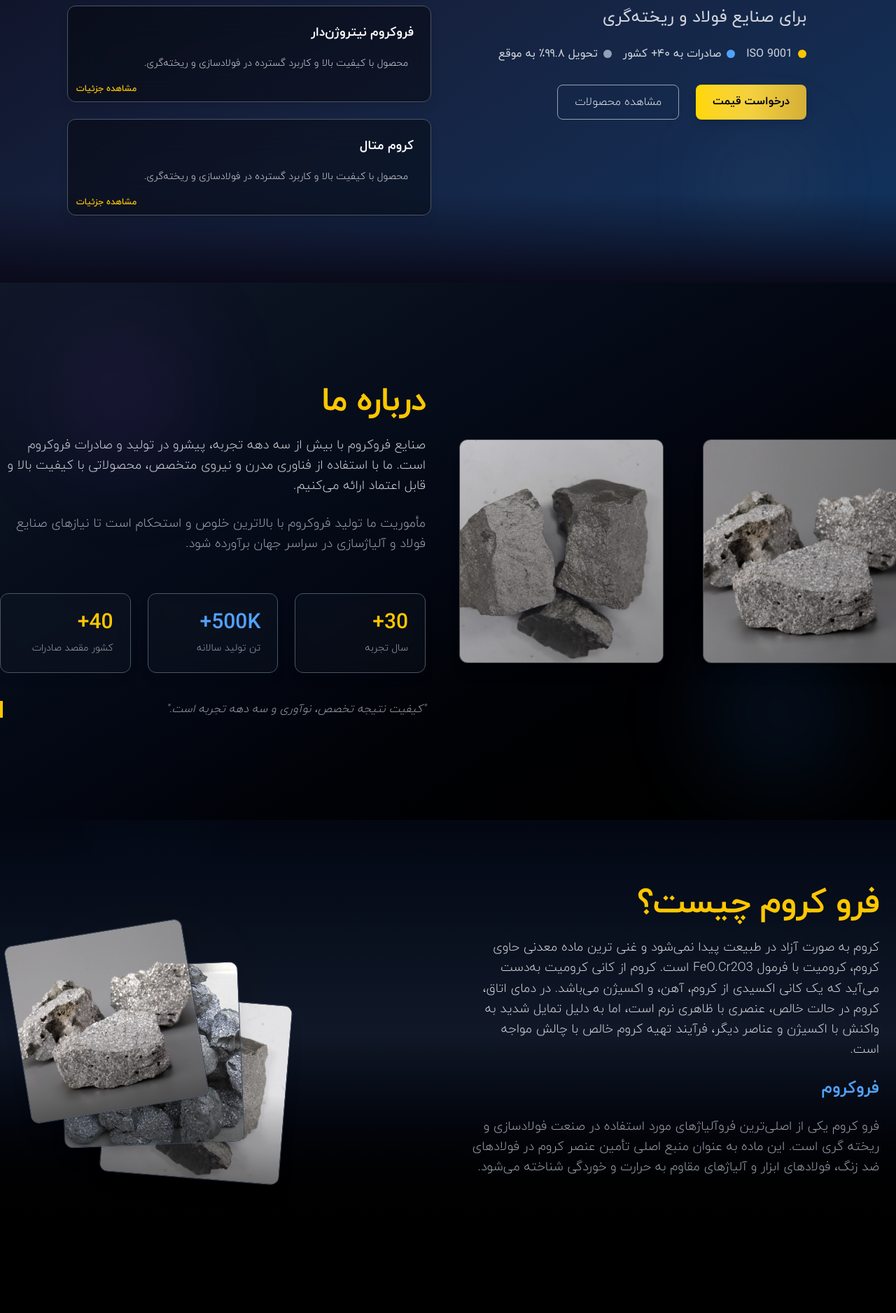
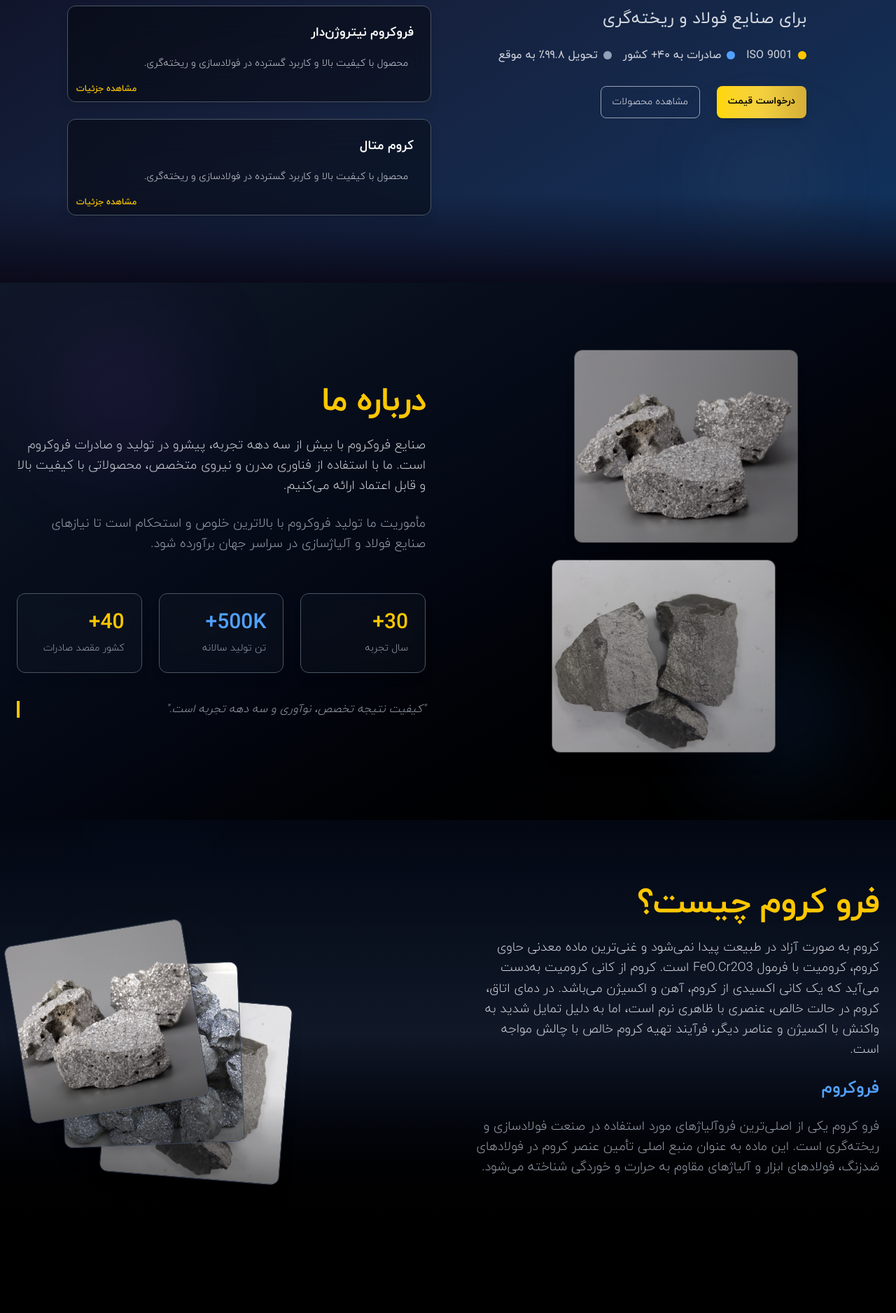
Before and after one commit to EmadARN/ferrocrome-landing, a Next.js app: page / in a window 1280 px wide. Shown: the part 524-2401 px from the top of the page at 70% size. Built offline with nearby package versions, Linux system fonts and the light colour scheme.

Commit message:
update:style responsive

```diff
--- a/src/app/(sections)/About.jsx
+++ b/src/app/(sections)/About.jsx
@@ -10,12 +10,12 @@ export default function About() {
   ];
 
   const images = [
-    "/images/high-carbon-ferrochrome.Webp",
+    "/images/high-carbon-ferrochrome.webp",
     "/images/micro-carbon-ferrochrome.webp",
   ];
 
   const fallVariants = {
-    initial: (id) => ({
+    initial: () => ({
       y: -500,
       opacity: 0,
       rotateX: Math.random() * 60 - 30,
@@ -24,7 +24,7 @@ export default function About() {
     }),
     animate: (idx) => {
       const angle = (idx / images.length) * 2 * Math.PI;
-      const radius = 8 * 2; // فاصله کمتر بین تصاویر
+      const radius = 16;
       return {
         y: 0,
         x: Math.cos(angle) * radius,
@@ -60,7 +60,7 @@ export default function About() {
   };
 
   return (
-    <section className="relative py-24 bg-gradient-to-br from-gray-900 via-gray-950 to-black overflow-hidden text-gray-300">
+    <section className="relative mx-auto px-6 py-24 bg-gradient-to-br from-gray-900 via-gray-950 to-black overflow-hidden text-gray-300">
       {/* اشکال پس‌زمینه */}
       <motion.div
         animate={{ y: [0, -20, 0], scale: [1, 1.1, 1] }}
@@ -75,39 +75,13 @@ export default function About() {
 
       <div className="container mx-auto relative z-10">
         <div className="grid lg:grid-cols-2 gap-16 items-center">
-          {/* تصاویر */}
-          <div className="flex flex-col sm:flex-row justify-center items-center w-full gap-6 h-auto sm:h-[32rem] lg:h-[36rem] relative">
-            {images.map((src, idx) => (
-              <motion.div
-                key={idx}
-                custom={idx}
-                variants={fallVariants}
-                initial="initial"
-                animate={["animate", "float"]}
-                whileHover="hover"
-                className="relative w-4/5 h-64 sm:w-72 sm:h-72 md:w-80 md:h-80 rounded-xl overflow-hidden backdrop-blur-lg bg-white/10 border border-white/20 shadow-xl cursor-pointer"
-                style={{ perspective: 1000, zIndex: 10 + idx }}
-              >
-                <Image
-                  src={src}
-                  alt={`کارخانه ${idx + 1}`}
-                  fill
-                  className="object-cover"
-                  sizes="(max-width: 640px) 80vw, (max-width: 1024px) 50vw, 33vw"
-                  priority={idx === 0}
-                />
-                <div className="absolute inset-0 bg-gradient-to-br from-transparent to-black/30"></div>
-              </motion.div>
-            ))}
-          </div>
-
           {/* متن و آمار */}
           <motion.div
             initial={{ opacity: 0, x: 40 }}
             whileInView={{ opacity: 1, x: 0 }}
             transition={{ duration: 0.8 }}
             viewport={{ once: true }}
-            className="space-y-6"
+            className="space-y-6 order-1 lg:order-2"
           >
             <h2 className="text-4xl md:text-5xl font-extrabold text-yellow-400 tracking-tight">
               درباره ما
@@ -150,6 +124,32 @@ export default function About() {
               "کیفیت نتیجه تخصص، نوآوری و سه دهه تجربه است."
             </motion.div>
           </motion.div>
+
+          {/* تصاویر */}
+          <div className="flex flex-col justify-center items-center w-full gap-6 h-auto sm:h-[32rem] lg:h-[36rem] relative order-2 lg:order-1">
+            {images.map((src, idx) => (
+              <motion.div
+                key={idx}
+                custom={idx}
+                variants={fallVariants}
+                initial="initial"
+                animate={["animate", "float"]}
+                whileHover="hover"
+                className="relative w-4/5 h-64 sm:w-72 sm:h-72 md:w-80 md:h-80 rounded-xl overflow-hidden backdrop-blur-lg bg-white/10 border border-white/20 shadow-xl cursor-pointer"
+                style={{ perspective: 1000, zIndex: 10 + idx }}
+              >
+                <Image
+                  src={src}
+                  alt={`کارخانه ${idx + 1}`}
+                  fill
+                  className="object-cover"
+                  sizes="(max-width: 640px) 80vw, (max-width: 1024px) 50vw, 33vw"
+                  priority={idx === 0}
+                />
+                <div className="absolute inset-0 bg-gradient-to-br from-transparent to-black/30"></div>
+              </motion.div>
+            ))}
+          </div>
         </div>
       </div>
     </section>
--- a/src/app/(sections)/Hero.jsx
+++ b/src/app/(sections)/Hero.jsx
@@ -1,6 +1,7 @@
 "use client";
 import React from "react";
 import { motion } from "framer-motion";
+import Link from "next/link";
 
 const navItems = [
   "فروکروم پرکربن",
@@ -74,20 +75,20 @@ export default function Hero() {
             initial={{ opacity: 0 }}
             animate={{ opacity: 1 }}
             transition={{ delay: 0.6 }}
-            className="flex flex-wrap gap-6 mt-8"
+            className="flex gap-6 mt-8 whitespace-nowrap"
           >
-            <a
+            <Link
               href="#contact"
-              className="px-6 py-3 rounded-lg bg-gradient-to-r from-[#FFD700] via-[#F4D03F] to-[#D4AF37] font-bold text-black shadow-lg hover:scale-105 transition-transform"
+              className="px-4 py-3 rounded-lg bg-gradient-to-r from-[#FFD700] via-[#F4D03F] to-[#D4AF37] font-bold text-sm md:text-md text-black shadow-lg hover:scale-105 transition-transform"
             >
               درخواست قیمت
-            </a>
-            <a
+            </Link>
+            <Link
               href="#products"
-              className="px-6 py-3 rounded-lg border border-gray-400 text-gray-200 hover:bg-gray-700 transition-all"
+              className="px-4 py-3 rounded-lg border border-gray-400 text-sm md:text-m text-gray-200 hover:bg-gray-700 transition-all"
             >
               مشاهده محصولات
-            </a>
+            </Link>
           </motion.div>
         </div>
 
--- a/src/app/(sections)/WhatIsFerroChrome.jsx
+++ b/src/app/(sections)/WhatIsFerroChrome.jsx
@@ -13,7 +13,7 @@ export default function WhatIsFerroChrome() {
   const [hoveredIdx, setHoveredIdx] = useState(null);
 
   return (
-    <section className="py-24 bg-gradient-to-b from-gray-950 via-gray-900 to-black text-gray-300 relative overflow-hidden">
+    <section className="pt-12 pb-[28rem] md:py-24 bg-gradient-to-b from-gray-950 via-gray-900 to-black text-gray-300 relative overflow-hidden">
       <div className="container mx-auto px-6 grid lg:grid-cols-2 gap-16 items-start">
         {/* متن */}
         <motion.div
@@ -21,34 +21,36 @@ export default function WhatIsFerroChrome() {
           whileInView={{ opacity: 1, x: 0 }}
           transition={{ duration: 0.8 }}
           viewport={{ once: true }}
-          className="space-y-6"
+          className="space-y-6 order-1 lg:order-1"
         >
           <h2 className="text-4xl md:text-5xl font-extrabold text-yellow-400 tracking-tight">
             فرو کروم چیست؟
           </h2>
+
           <p className="text-lg text-gray-300 leading-relaxed">
-            کروم به صورت آزاد در طبیعت پیدا نمی‌شود و غنی ترین ماده معدنی حاوی
+            کروم به صورت آزاد در طبیعت پیدا نمی‌شود و غنی‌ترین ماده معدنی حاوی
             کروم، کرومیت با فرمول FeO.Cr2O3 است. کروم از کانی کرومیت به‌دست
-            می‌آید که یک کانی اکسیدی از کروم، آهن، و اکسیژن می‌باشد. در دمای
+            می‌آید که یک کانی اکسیدی از کروم، آهن و اکسیژن می‌باشد. در دمای
             اتاق، کروم در حالت خالص، عنصری با ظاهری نرم است، اما به دلیل تمایل
             شدید به واکنش با اکسیژن و عناصر دیگر، فرآیند تهیه کروم خالص با چالش
             مواجه است.
           </p>
 
           <h3 className="text-2xl font-bold text-blue-400 mt-6">فروکروم</h3>
+
           <p className="text-lg text-gray-400 leading-relaxed">
             فرو کروم یکی از اصلی‌ترین فروآلیاژهای مورد استفاده در صنعت فولادسازی
-            و ریخته گری است. این ماده به عنوان منبع اصلی تأمین عنصر کروم در
-            فولادهای ضد زنگ، فولادهای ابزار و آلیاژهای مقاوم به حرارت و خوردگی
+            و ریخته‌گری است. این ماده به عنوان منبع اصلی تأمین عنصر کروم در
+            فولادهای ضدزنگ، فولادهای ابزار و آلیاژهای مقاوم به حرارت و خوردگی
             شناخته می‌شود.
           </p>
         </motion.div>
 
-        {/* تصاویر هندسی جذاب */}
-        <motion.div className="relative flex justify-start items-start w-full">
+        {/* تصاویر */}
+        <motion.div className="relative flex justify-start items-start w-full order-2 lg:order-2">
           {images.map((src, idx) => {
-            const offsetX = idx * 4; // فاصله افقی
-            const offsetY = idx * 3; // فاصله عمودی
+            const offsetX = idx * 4;
+            const offsetY = idx * 3;
             const rotate = -10 + idx * 7;
 
             return (
@@ -67,7 +69,7 @@ export default function WhatIsFerroChrome() {
                   repeatDelay: 10 + idx * 2,
                   ease: "easeInOut",
                 }}
-                className="absolute w-64 h-64  mt-16 rounded-xl overflow-hidden shadow-xl border border-gray-700 cursor-pointer"
+                className="absolute w-44 h-44 md:w-64 md:h-64 mt-16 rounded-xl overflow-hidden shadow-xl border border-gray-700 cursor-pointer"
                 style={{
                   top: `${offsetY}rem`,
                   left: `${offsetX}rem`,
@@ -80,7 +82,7 @@ export default function WhatIsFerroChrome() {
                   fill
                   className="object-cover"
                 />
-                <div className="absolute inset-0 bg-gradient-to-t from-black/50 via-transparent to-transparent"></div>
+                <div className="absolute inset-0 bg-gradient-to-t from-black/50 via-transparent to-transparent" />
               </motion.div>
             );
           })}
--- a/src/app/page.jsx
+++ b/src/app/page.jsx
@@ -20,7 +20,7 @@ export default function Home() {
         <About />
       </section>
 
-      <section id="ferrochrome">
+      <section id="ferrochrome" >
         <WhatIsFerroChrome />
       </section>
 
```
